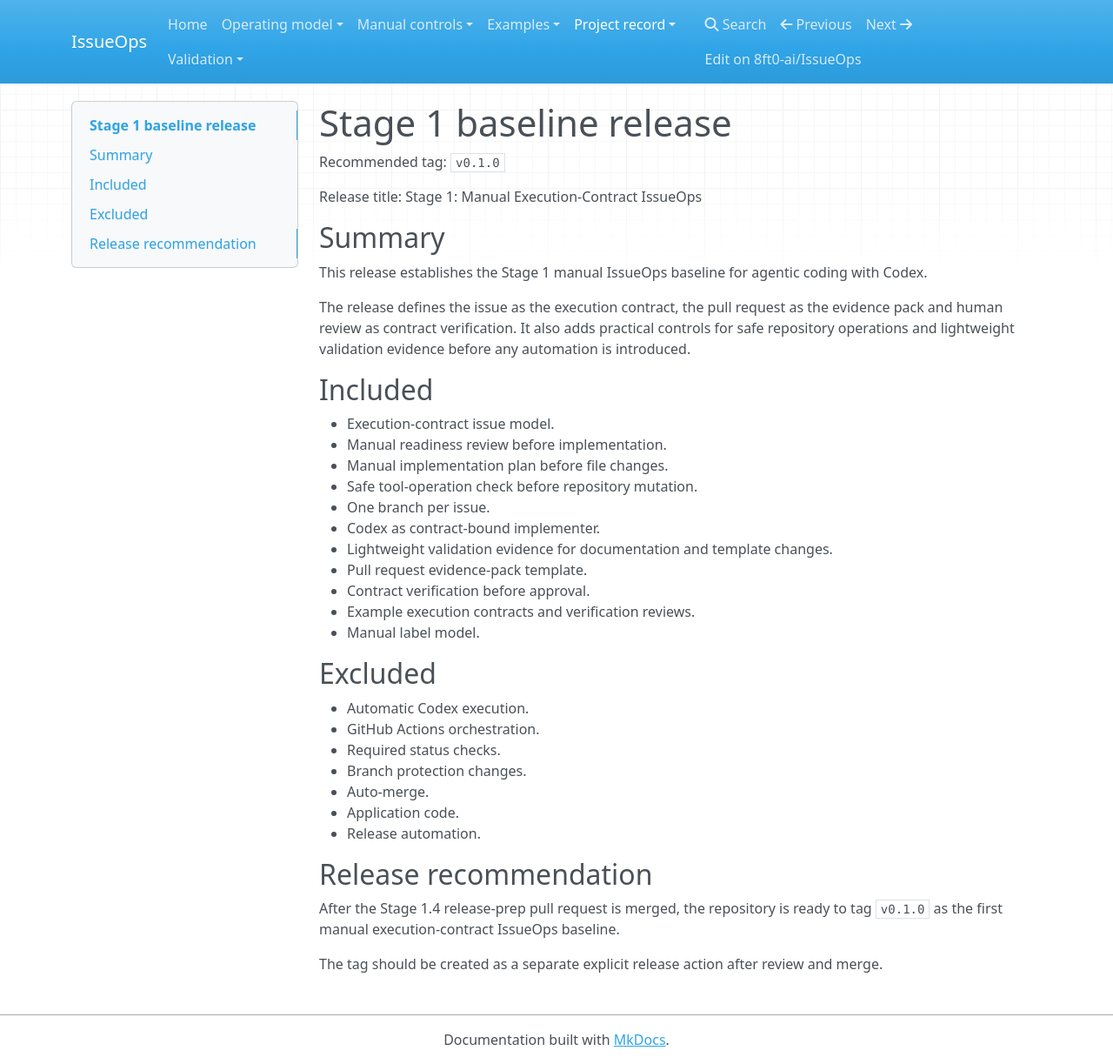
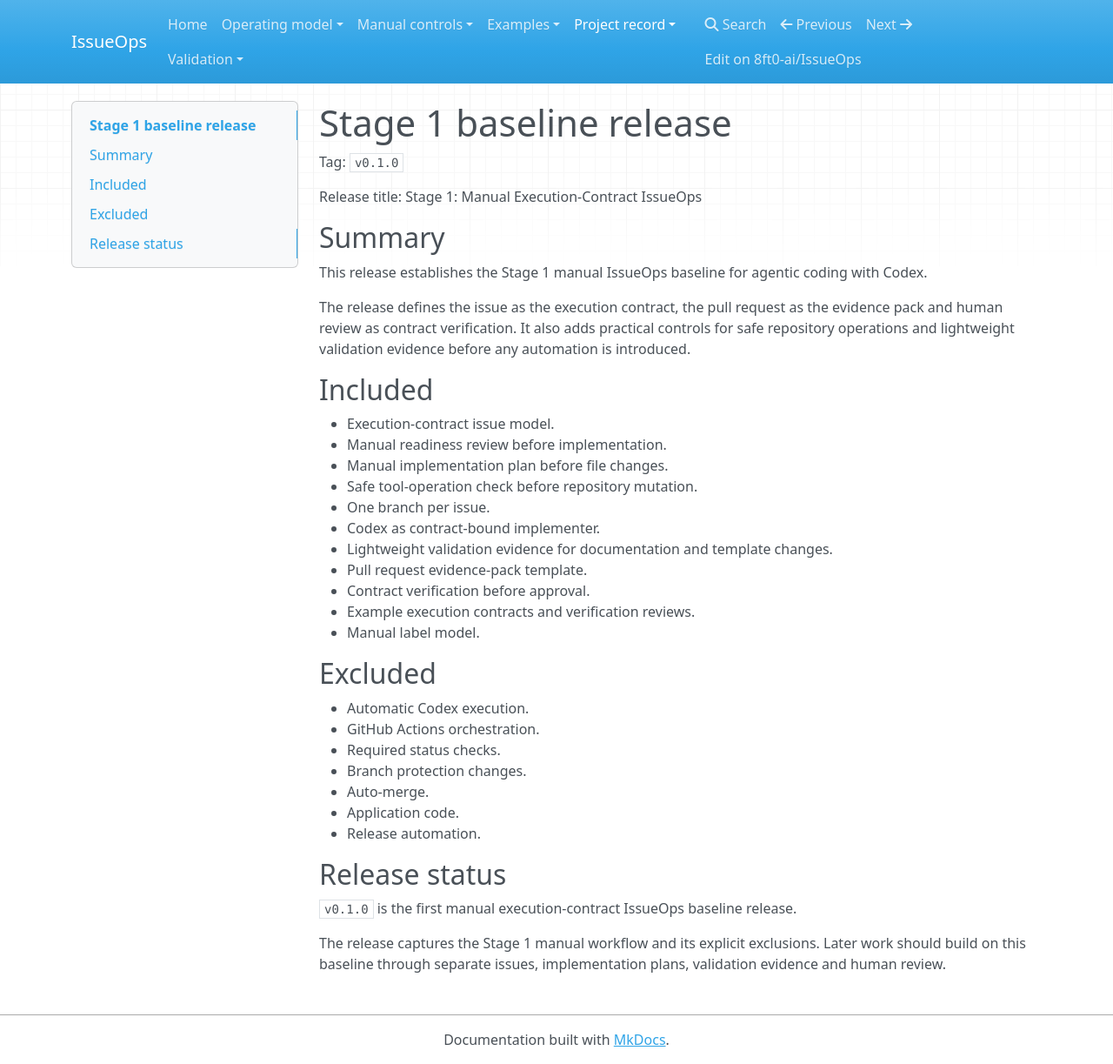
Before and after one commit to 8ft0-ai/IssueOps, an MkDocs documentation site: the page built from docs/releases/stage-1.md, in a window 1280 px wide and 1223 px high. Shown: the whole window at 87% size. Built offline with MkDocs 1.6.1, drawn with Linux system fonts in a browser that asks for light colours; nearby versions of some CDN libraries.

Commit message:
Update Stage 1 release status wording

```diff
--- a/docs/releases/stage-1.md
+++ b/docs/releases/stage-1.md
@@ -1,6 +1,6 @@
 # Stage 1 baseline release
 
-Recommended tag: `v0.1.0`
+Tag: `v0.1.0`
 
 Release title: Stage 1: Manual Execution-Contract IssueOps
 
@@ -34,8 +34,8 @@ The release defines the issue as the execution contract, the pull request as the
 - Application code.
 - Release automation.
 
-## Release recommendation
+## Release status
 
-After the Stage 1.4 release-prep pull request is merged, the repository is ready to tag `v0.1.0` as the first manual execution-contract IssueOps baseline.
+`v0.1.0` is the first manual execution-contract IssueOps baseline release.
 
-The tag should be created as a separate explicit release action after review and merge.
+The release captures the Stage 1 manual workflow and its explicit exclusions. Later work should build on this baseline through separate issues, implementation plans, validation evidence and human review.
```
